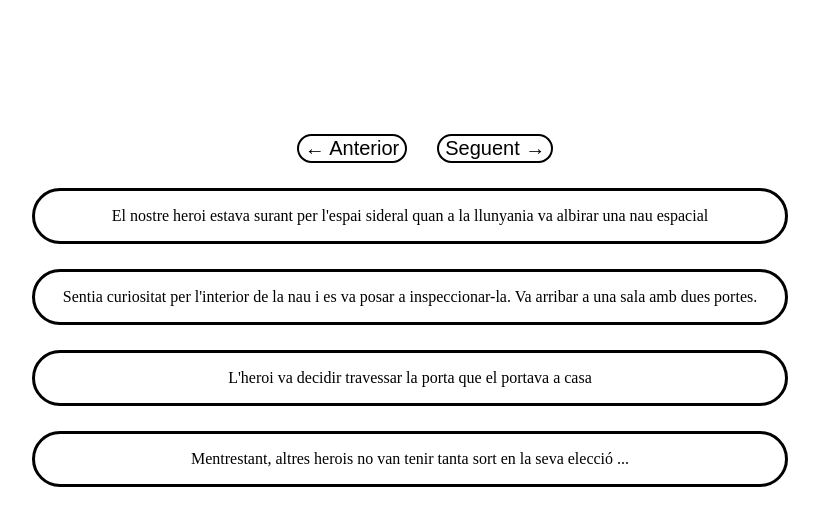
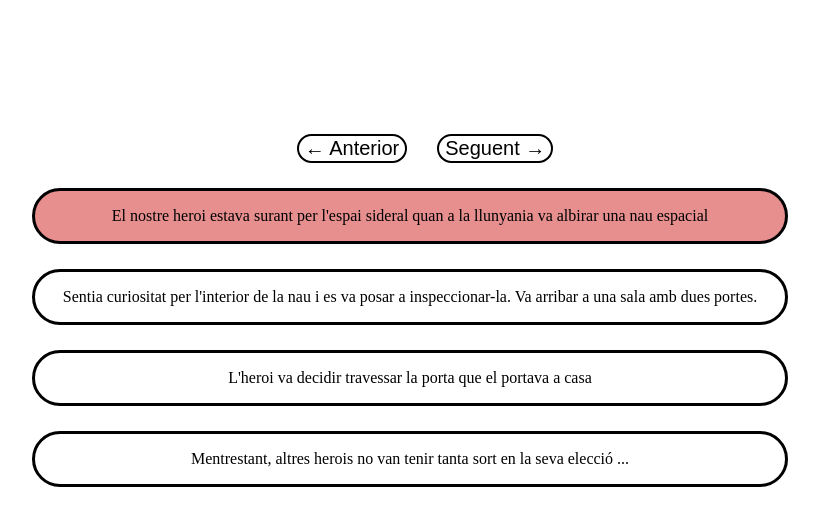
Before and after one commit to oriolgfarssac/REACT-SPRINT6, a React (Vite) app: page / in a window 1280 px wide. Shown: the top 526 px of the page, without its empty margins (230-1049 px from the left). Built offline with nearby package versions, Linux system fonts and the light colour scheme.

Commit message:
exercici-4

```diff
--- a/src/App.tsx
+++ b/src/App.tsx
@@ -1,22 +1,33 @@
-import { Container, DivStyle, ButtonStyle, DivGeneral } from './style'
-import { TextTest, } from './Escena/Escena'
-import arrayFrases from './Frases'
+import { Container, DivStyle, ButtonStyle, DivGeneral } from './style';
+import { TextTest } from './Escena/Escena';
+import arrayFrases from './Frases';
+import { useState } from 'react';
 
 function App() {
+  const [index, setIndex] = useState(0);
+
+  const previousItem = () => {
+    setIndex((prevIndex) => Math.max(prevIndex - 1, 0));
+  };
+
+  const nextItem = () => {
+    setIndex((prevIndex) => Math.min(prevIndex + 1, arrayFrases.length - 1));
+  };
 
   return (
     <Container>
-    <DivGeneral><div id='divGeneral'>
-    <ButtonStyle> ← Anterior </ButtonStyle>
-    <ButtonStyle> Seguent → </ButtonStyle>
-    <DivStyle><TextTest content={arrayFrases[0]}/></DivStyle>
-    <DivStyle><TextTest content={arrayFrases[1]}/></DivStyle>
-    <DivStyle><TextTest content={arrayFrases[2]}/></DivStyle>
-    <DivStyle><TextTest content={arrayFrases[3]}/></DivStyle>
-    </div></DivGeneral>
+      <DivGeneral>
+        <div id='divGeneral'>
+          <ButtonStyle onClick={previousItem}> ← Anterior </ButtonStyle>
+          <ButtonStyle onClick={nextItem}> Seguent → </ButtonStyle>
+          {arrayFrases.map((frase, i) => (
+            <DivStyle key={i}style={{backgroundColor: index === i ? 'rgba(219, 86, 86, 0.663)' : 'white' }}>
+              <TextTest content={frase} />
+            </DivStyle>
+          ))}
+        </div>
+      </DivGeneral>
     </Container>
-
-  )
+    );
 }
-
-export default App
+export default App;
--- a/src/Escena/Escena.tsx
+++ b/src/Escena/Escena.tsx
@@ -4,6 +4,6 @@ interface TextProps {
   content: string;
 }
 
-const TextTest: React.FC<TextProps> = (props) => <div><p>{props.content}</p></div>;
+const TextTest: React.FC<TextProps> = (props) => <div>{props.content}</div>;
 
 export { TextTest, };
--- a/src/style.tsx
+++ b/src/style.tsx
@@ -15,6 +15,10 @@ const DivStyle = styled.div`
   background-color: rgb(255, 255, 255);
   border-radius: 30px;
   border: solid 3px black;
+  display: flex;
+  justify-content: center;
+  align-items: center;
+  text-align: center;
 `;
 
 const ButtonStyle = styled.button`
```
